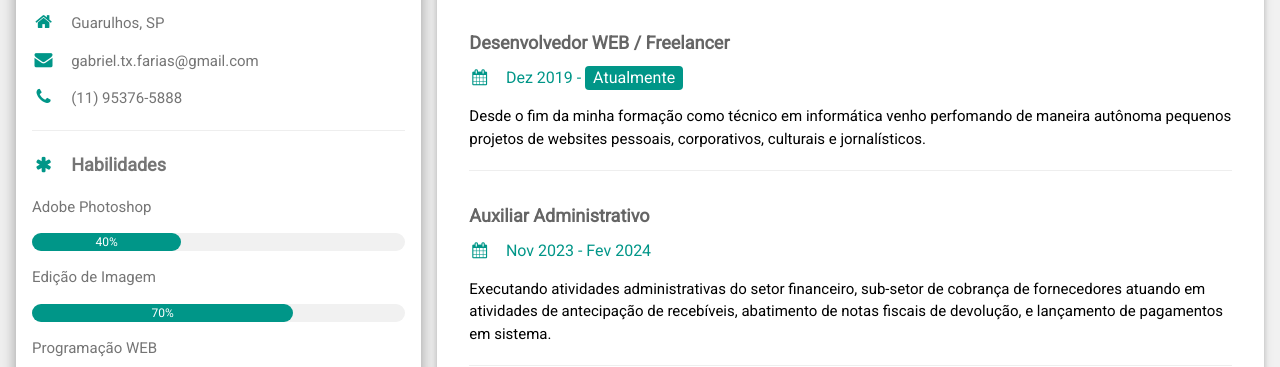
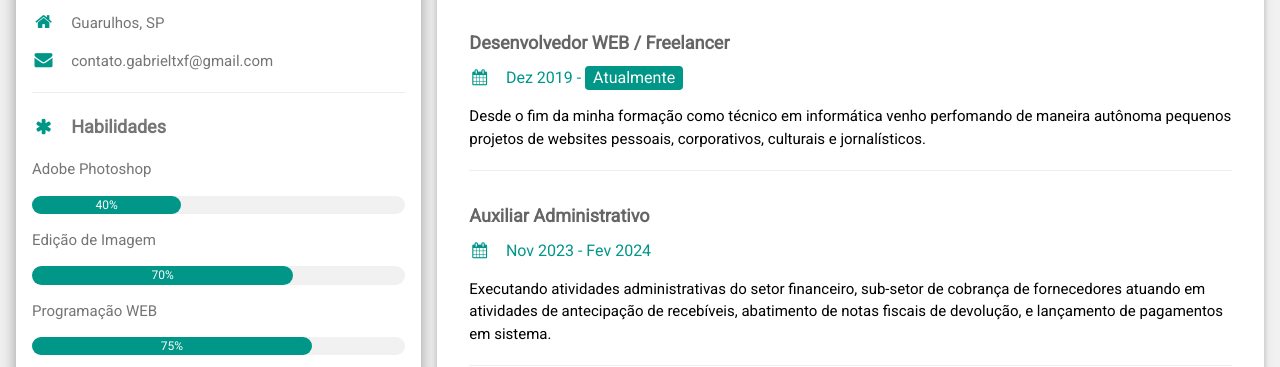
Before and after one commit to Gabrieltxfarias/gabrielteixeirafrs, a plain HTML site: page index.html in a window 1280 px wide. Shown: the part 94-461 px from the top of the page. Drawn offline with nearby package versions, Linux system fonts and the light colour scheme.

Commit message:
Update index.html

```diff
--- a/index.html
+++ b/index.html
@@ -34,8 +34,8 @@ html,body,h1,h2,h3,h4,h5,h6 {font-family: "Roboto", sans-serif}
         <p><i class="fa fa-user fa-fw w3-margin-right w3-large w3-text-teal"></i>Gabriel Teixeira</p>
           <p><i class="fa fa-briefcase fa-fw w3-margin-right w3-large w3-text-teal"></i>Desenvolvedor WEB</p>
           <p><i class="fa fa-home fa-fw w3-margin-right w3-large w3-text-teal"></i>Guarulhos, SP</p>
-          <p><i class="fa fa-envelope fa-fw w3-margin-right w3-large w3-text-teal"></i>gabriel.tx.farias@gmail.com</p>
-          <p><i class="fa fa-phone fa-fw w3-margin-right w3-large w3-text-teal"></i>(11) 95376-5888</p>
+          <p><i class="fa fa-envelope fa-fw w3-margin-right w3-large w3-text-teal"></i>contato.gabrieltxf@gmail.com</p>
+
           <hr>
 
           <p class="w3-large"><b><i class="fa fa-asterisk fa-fw w3-margin-right w3-text-teal"></i>Habilidades</b></p>
```
